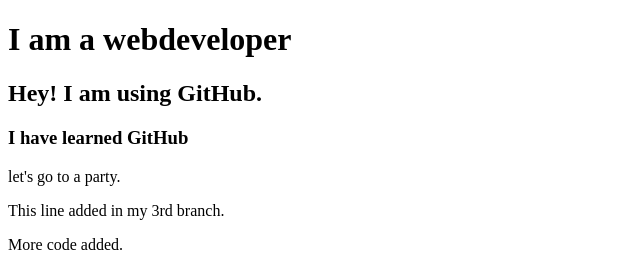
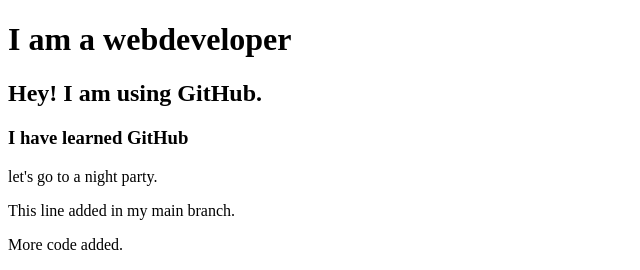
Before and after one commit to IsratJahanRuna/My-Firstwebsite, a plain HTML site: page index.html in a window 1280 px wide. Shown: the top 270 px of the page, 0-640 px from the left. Drawn offline with Linux system fonts and the light colour scheme.

Commit message:
change test

```diff
--- a/index.html
+++ b/index.html
@@ -9,8 +9,8 @@
     <h1>I am a webdeveloper</h1>
     <h2>Hey! I am using GitHub.</h2>
     <h3>I have learned GitHub</h3>
-    <p>let's go to a party.</p>
-    <p>This line added in my 3rd branch.</p>
+    <p>let's go to a night party.</p>
+    <p>This line added in my main branch.</p>
     <p>More code added.</p>
     <img src="pic.jpg" alt="">
 </body>
```
